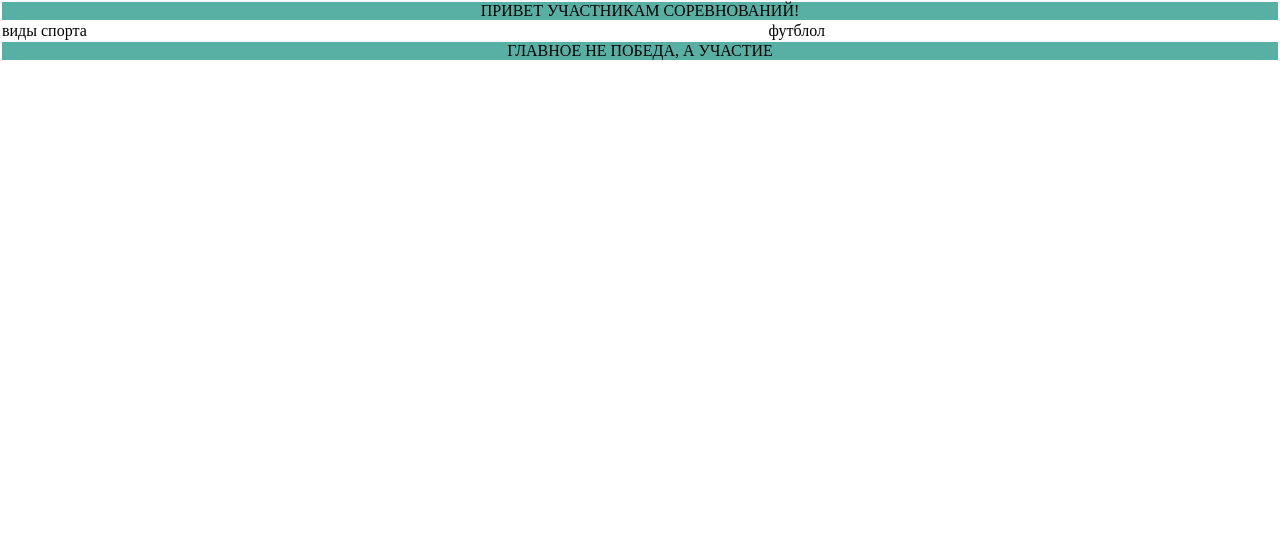
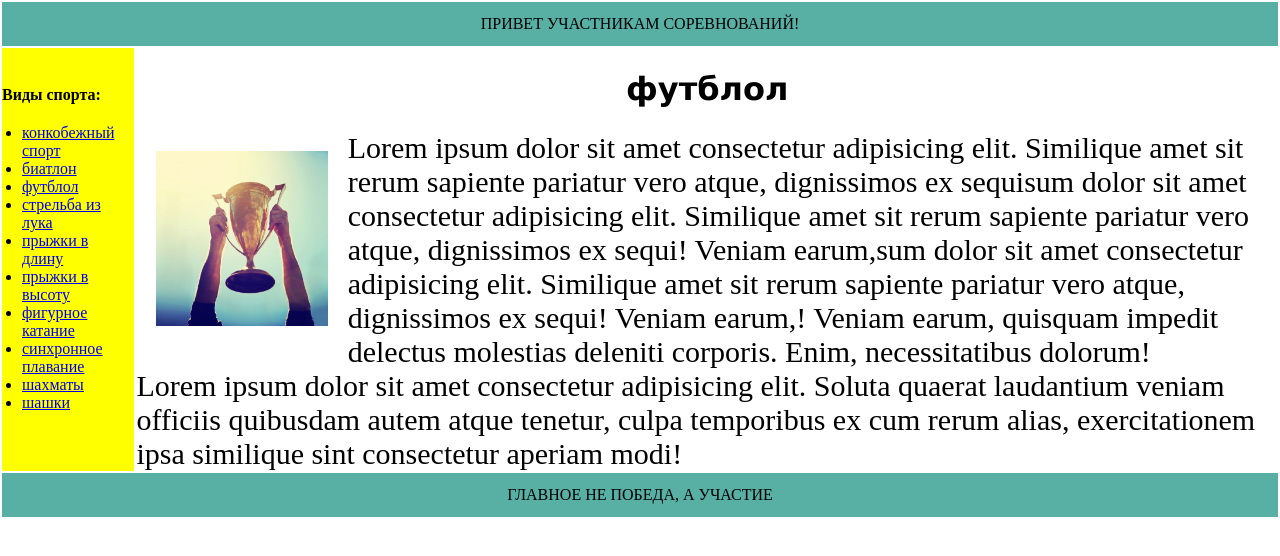
Before and after one commit to MorozovaE/it-academy, a plain HTML site: page index.html in a window 1280 px wide. Drawn offline with Linux system fonts and the light colour scheme.

Commit message:
almost done

```diff
--- a/index.html
+++ b/index.html
@@ -12,8 +12,25 @@
         <tr>
         <td class="slang-low" colspan="2">привет участникам соревнований!</td></tr>
            <tr>
-            <td>виды спорта</td>
-            <td>футблол</td>
+            <td class="k-of-sp"><strong> Виды спорта:</strong>
+                <ul>
+                    <li><a href="https://google.com">конкобежный спорт</a></li>
+                    <li><a href="https://google.com">биатлон</a></li>
+                    <li><a href="https://google.com">футблол</a></li>
+                    <li><a href="https://google.com">стрельба из лука</a></li>
+                    <li><a href="https://google.com">прыжки в длину</a></li>
+                    <li><a href="https://google.com">прыжки в высоту</a></li>
+                    <li><a href="https://google.com">фигурное катание</a></li>
+                    <li><a href="https://google.com">синхронное плавание</a></li>
+                    <li><a href="https://google.com">шахматы</a></li>
+                    <li><a href="https://google.com">шашки</a></li>
+                </ul>
+            </td>
+            <td><h1>футблол</h1>
+            <img src="images/cup.jpg" alt="cup">
+            <p>Lorem ipsum dolor sit amet consectetur adipisicing elit. Similique amet sit rerum sapiente pariatur vero atque, dignissimos ex sequisum dolor sit amet consectetur adipisicing elit. Similique amet sit rerum sapiente pariatur vero atque, dignissimos ex sequi! Veniam earum,sum dolor sit amet consectetur adipisicing elit. Similique amet sit rerum sapiente pariatur vero atque, dignissimos ex sequi! Veniam earum,! Veniam earum, quisquam impedit delectus molestias deleniti corporis. Enim, necessitatibus dolorum!</p>
+            <p>Lorem ipsum dolor sit amet consectetur adipisicing elit. Soluta quaerat laudantium veniam officiis quibusdam autem atque tenetur, culpa temporibus ex cum rerum alias, exercitationem ipsa similique sint consectetur aperiam modi!</p>
+            </td>
         </tr>
         <tr>
         <td class="slang-low"  colspan="2">главное не победа, а участие</td></tr>
--- a/style.css
+++ b/style.css
@@ -6,7 +6,29 @@
     text-align: center;
     text-transform: uppercase;
     background-color: #58afa4;
+    padding: 1%;
 }
 table {
     width:100%;
 }
+ul {
+    margin: 20px;
+}
+.k-of-sp {
+    background-color: yellow;
+    width: 10%;
+}
+h1 {
+    font-family: Verdana,sans-serif;
+    text-align: center;
+    padding: 2%;
+}
+img {
+    float: left;
+    width: 15%;
+    padding: 20px;
+}
+p {
+    font-size: 30px;
+    clear: none;
+}
```
Also changed, not shown: images/cup.jpg (added).
